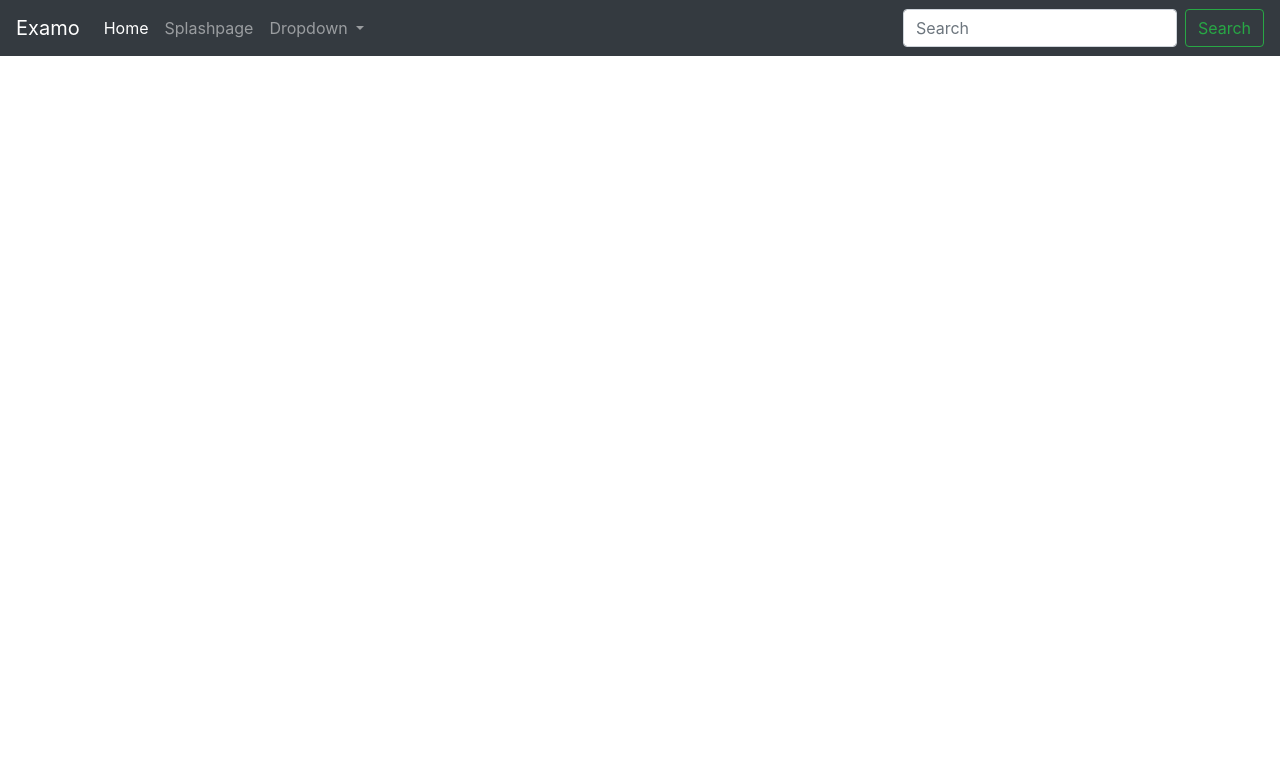
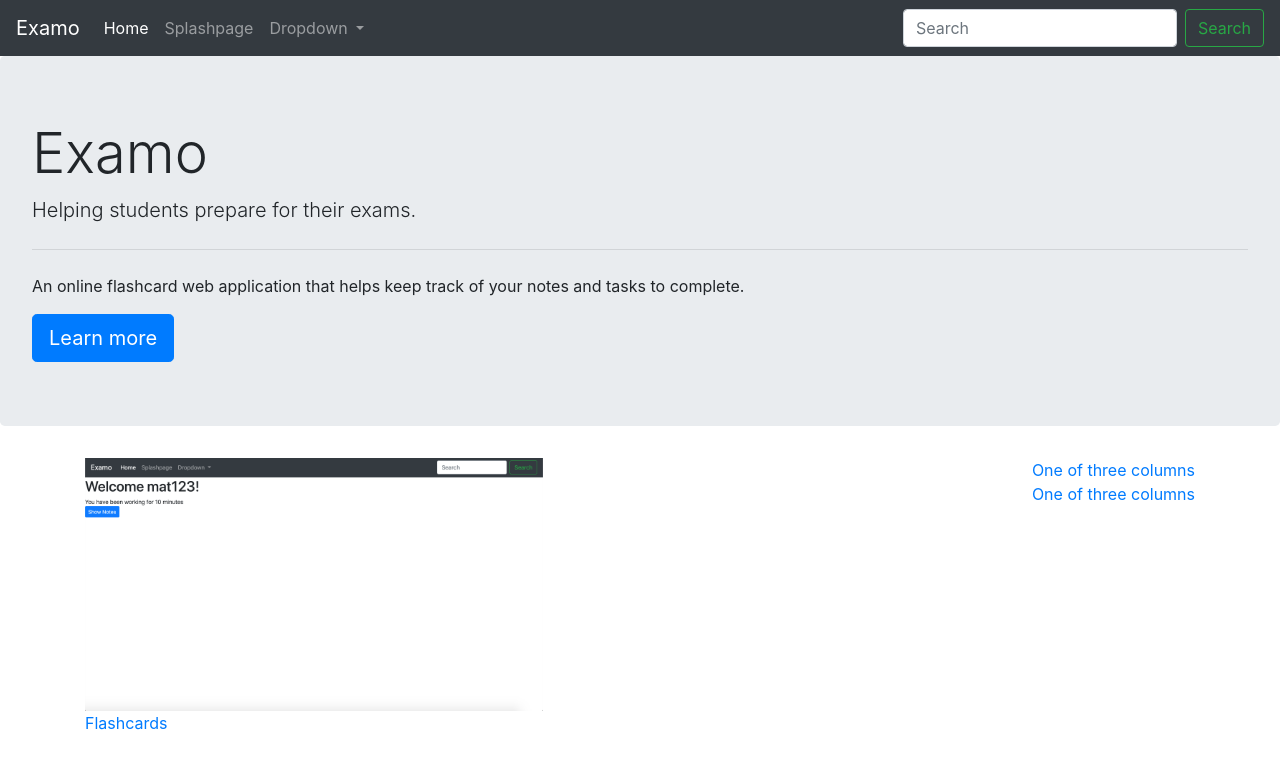
Before and after one commit to janellemarcos/Examo, a Flask app: page / in a window 1280 px wide. Shown: the top 769 px of the page. Run offline with Flask 2, Linux system fonts and the light colour scheme; some libraries are stand-ins or nearby versions.

Commit message:
Worked on adding buttons and splash page as home

```diff
--- a/myapp/templates/home.html
+++ b/myapp/templates/home.html
@@ -1,8 +1,37 @@
 {% extends "base.html" %}
 
 {% block content %}
+{% if not authorized %}
+	<div class="jumbotron">
+        <h1 class="display-4">Examo</h1>
+        <p class="lead">Helping students prepare for their exams.</p>
+        <hr class="my-4">
+        <p>An online flashcard web application that helps keep track of your notes and tasks to complete.</p>
+        <a class="btn btn-primary btn-lg" href="#" role="button">Learn more</a>
+	</div>
+        <div class="container">
+            <div class="row">
+                <div class="col-sm">
+                    <div class="Flashcard">
+                        <a href="flashcards.jpg">
+                            <img src="/static/homePage.png" alt="flashcards" style="width:50%">
+                            <div class="caption">
+                                <p>Flashcards</p>
+                            </div>
+                    </div>
+                </div>
+                <div class="col-sm">
+                        One of three columns
+                </div>
+                <div class="col-sm">
+                        One of three columns
+                </div>
+            </div>
+        </div>
+{%endif%}
 {% if authorized %}
 	<h1>Welcome {{ name }}!</h1>
-        You have been working for {{ workMinutes }} minutes
+        You have been working for {{ workMinutes }} minutes <br>
+    <a class="btn btn-primary btn-sm" href="/list-note" role="button">Show Notes</a>
 {% endif %}
 {% endblock %}
--- a/myapp/templates/list-note.html
+++ b/myapp/templates/list-note.html
@@ -1,5 +1,6 @@
 {% extends "base.html" %}
 {% block content %}
+<link rel="notesheet" href="notes.css">
 <ul>
     {% for note in list_note %}
     <li>
@@ -8,7 +9,7 @@
     {% endfor %}
 </ul>
 <div>
-    <a href="/add-note">Add Note</a>
-    <a href="/list-todo">To Do List</a>
+    <a class="btn btn-primary btn-sm" href="/add-note" role="button">Add a Note</a>
+    <a class="btn btn-primary btn-sm" href="/list-todo role="button">TODO List</a>
 </div>
 {% endblock %}
```
Also changed, not shown: myapp/app.db, myapp/static/homePage.png (added), myapp/static/notes.css (added), myapp/templates/flashcards.jpg (added), 1 other file.
